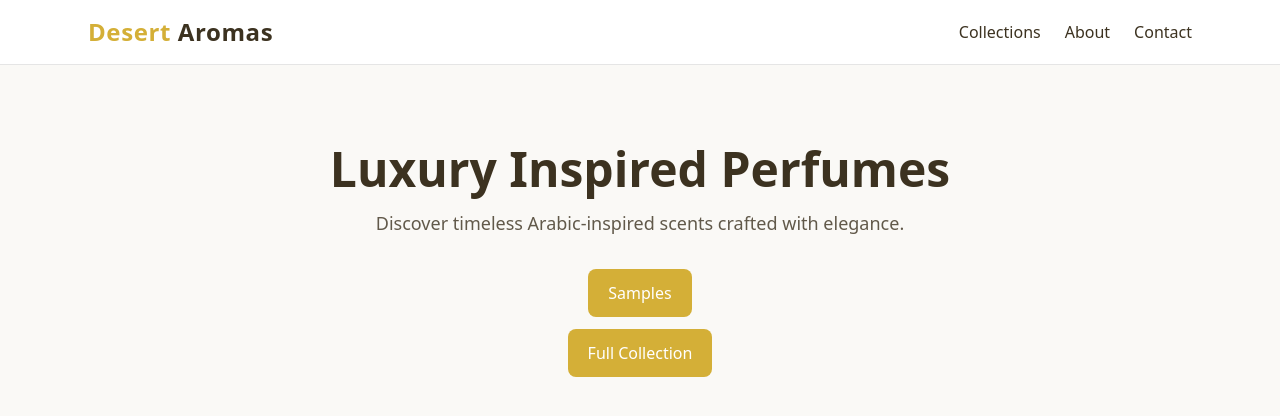
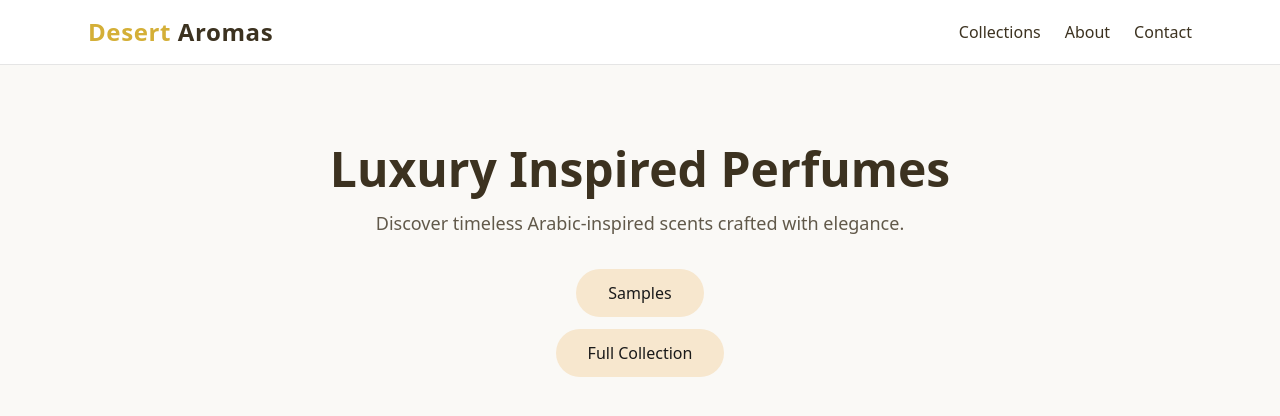
Before and after one commit to jdilorenzo26-sys/DesertAromasUK1.1, a Next.js app: page / in a window 1280 px wide. Shown: the top 416 px of the page. Built offline with nearby package versions, Linux system fonts and the light colour scheme.

Commit message:
Update globals.css
new buttons

```diff
--- a/styles/globals.css
+++ b/styles/globals.css
@@ -21,9 +21,20 @@ a {
 }
 
 .btn {
-  @apply inline-block px-5 py-3 rounded-lg;
-  background: var(--gold);
-  color: #fff;
+  display: inline-block;
+  padding: 0.75rem 2rem;
+  border-radius: 9999px; /* fully rounded pill shape */
+  background-color: #f7e7ce; /* light champagne gold */
+  color: #1a1a1a; /* dark text for contrast */
+  font-weight: 500;
+  transition: all 0.2s ease;
+  text-align: center;
+}
+
+.btn:hover {
+  background-color: #f2dcae; /* slightly deeper gold */
+  transform: translateY(-2px);
+  box-shadow: 0 4px 12px rgba(0, 0, 0, 0.08);
 }
 
 .card {
```
